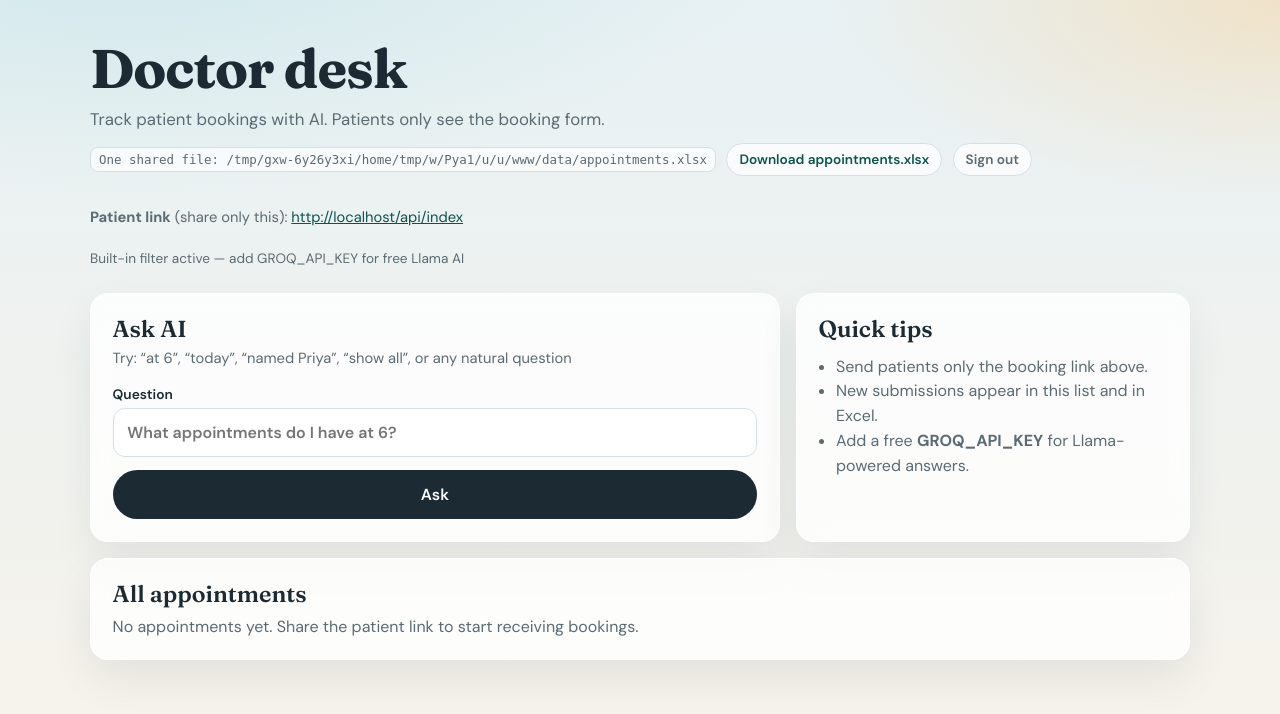
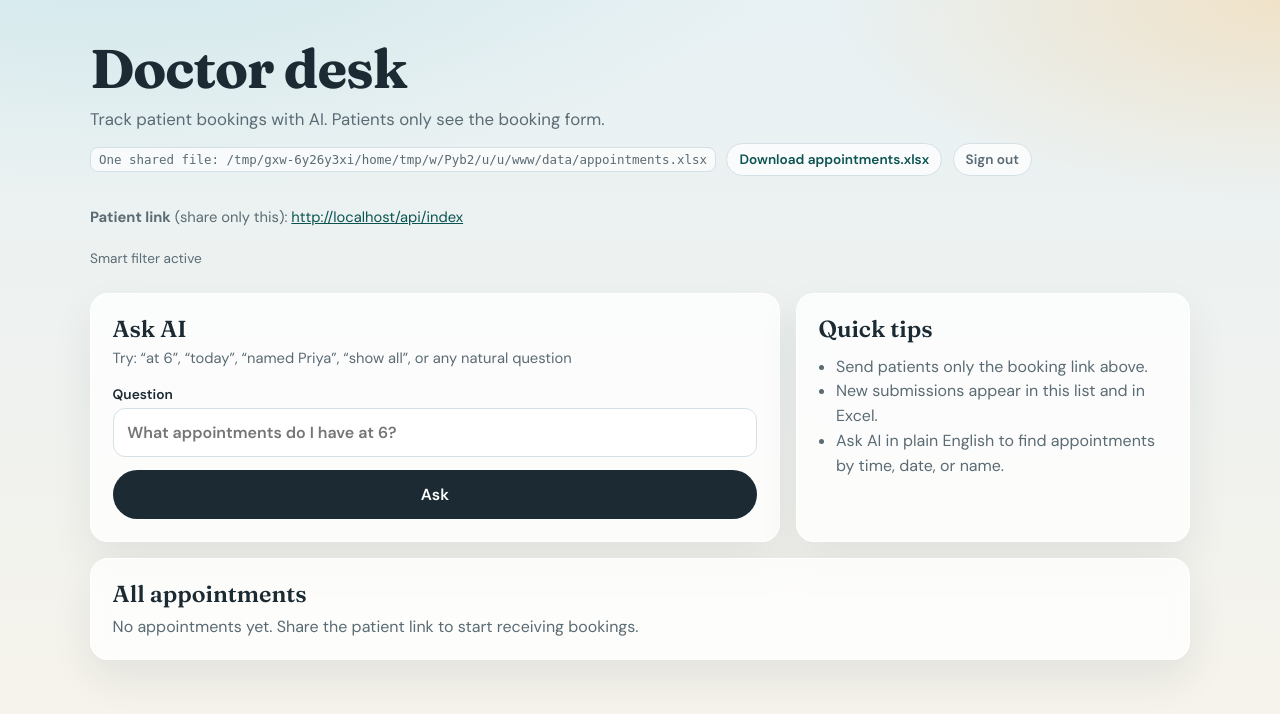
Before and after one commit to Pcdesai11/appointment-app, a Flask app: page /doctor in a window 1280 px wide. Shown: the top 714 px of the page. Run offline with Flask 3, Linux system fonts and the light colour scheme; the visitor is signed in with stand-in values (Sample User, id 1).

Commit message:
Remove GROQ API key mentions from doctor-facing UI text.
Co-authored-by: Cursor <cursoragent@cursor.com>

```diff
--- a/app.py
+++ b/app.py
@@ -618,8 +618,8 @@ def ask_free_ai(question: str, rows: list[dict[str, str]]) -> tuple[list[dict[st
             indices = payload.get("indices") or []
             summary = payload.get("summary") or "Here are the matching appointments."
             valid = [i for i in indices if isinstance(i, int) and 0 <= i < len(rows)]
-            source = "Groq (free)" if "groq.com" in base_url else "OpenAI"
-            return [rows[i] for i in valid], f"{summary} [{source}]"
+            source = "AI" if "groq.com" in base_url else "AI"
+            return [rows[i] for i in valid], str(summary)
         except Exception:
             continue
     return None
@@ -707,9 +707,9 @@ def doctor_dashboard():
     ask_summary = None
     question = ""
     ai_status = (
-        "Groq free AI connected"
-        if os.getenv("GROQ_API_KEY", "").strip()
-        else "Built-in filter active — add GROQ_API_KEY for free Llama AI"
+        "AI assistant connected"
+        if os.getenv("GROQ_API_KEY", "").strip() or os.getenv("OPENAI_API_KEY", "").strip()
+        else "Smart filter active"
     )
 
     if request.method == "POST" and request.form.get("action") == "ask":
--- a/templates/doctor.html
+++ b/templates/doctor.html
@@ -87,7 +87,7 @@
         <ul class="tips">
           <li>Send patients only the booking link above.</li>
           <li>New submissions appear in this list and in Excel.</li>
-          <li>Add a free <strong>GROQ_API_KEY</strong> for Llama-powered answers.</li>
+          <li>Ask AI in plain English to find appointments by time, date, or name.</li>
         </ul>
       </section>
     </main>
```
